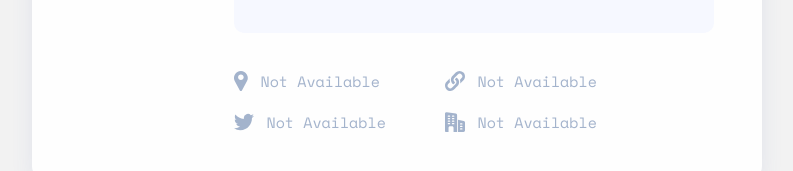
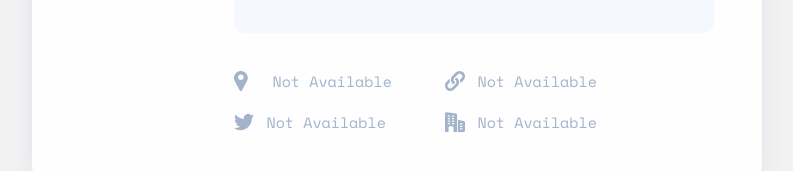
Before and after one commit to floyd910/devfinder-github-user-search-app, a React (Create React App) app: page / in a window 1280 px wide. Shown: the part 419-590 px from the top of the page, without its empty margins (243-1036 px from the left). Built offline with nearby package versions, Linux system fonts and the light colour scheme; no server answers.

Commit message:
Update InfoAdditional.css

```diff
--- a/src/components/infoAdditional/InfoAdditional.css
+++ b/src/components/infoAdditional/InfoAdditional.css
@@ -20,6 +20,9 @@
   line-height: 19px;
   color: #4b6a9b;
   margin-left: 13px;
+}
+.info-additional:first-child p{
+  margin-left: 19px;
 }
 
 .info-additional a {
@@ -49,6 +52,10 @@
     margin-left: 19px;
   }
 
+  .info-additional:first-child p{
+  margin-left: 25px;
+}
+
   .info-additional p,
   .info-additional a {
     font-size: 15px;
```
